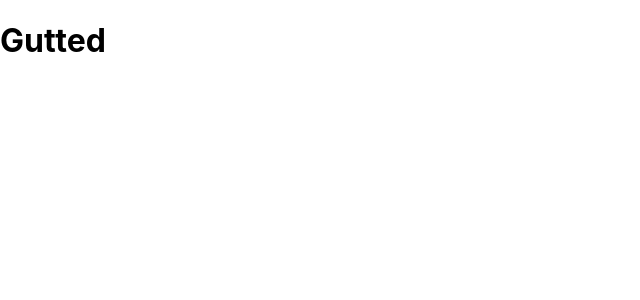
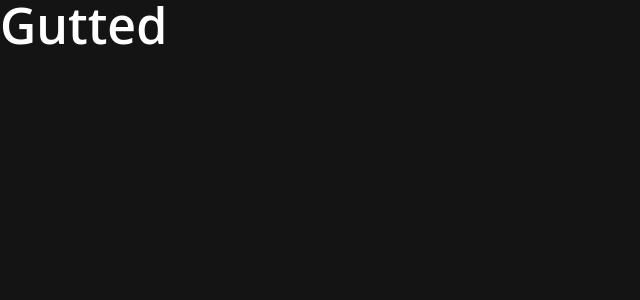
Before and after one commit to alex-lc/portfolio-next, a Next.js app: page / in a window 1280 px wide. Shown: the top 300 px of the page, without its empty margins (0-640 px from the left). Built offline with nearby package versions, Linux system fonts and the light colour scheme.

Commit message:
Deciding on fonts and colors.

```diff
--- a/pages/index.js
+++ b/pages/index.js
@@ -4,7 +4,7 @@
 export default function Home() {
   return (
     <div>
-      <h1>Gutted</h1>
+      <h1 className={classes.title}>Gutted</h1>
     </div>
   )
 }
--- a/styles/Home.module.css
+++ b/styles/Home.module.css
@@ -1,121 +1,4 @@
-.container {
-  min-height: 100vh;
-  padding: 0 0.5rem;
-  display: flex;
-  flex-direction: column;
-  justify-content: center;
-  align-items: center;
-  height: 100vh;
+.title {
+  font-size: 5rem;
+  font-weight: 600;
 }
-
-.main {
-  padding: 5rem 0;
-  flex: 1;
-  display: flex;
-  flex-direction: column;
-  justify-content: center;
-  align-items: center;
-}
-
-.footer {
-  width: 100%;
-  height: 100px;
-  border-top: 1px solid #eaeaea;
-  display: flex;
-  justify-content: center;
-  align-items: center;
-}
-
-.footer a {
-  display: flex;
-  justify-content: center;
-  align-items: center;
-  flex-grow: 1;
-}
-
-.title a {
-  color: #0070f3;
-  text-decoration: none;
-}
-
-.title a:hover,
-.title a:focus,
-.title a:active {
-  text-decoration: underline;
-}
-
-.title {
-  margin: 0;
-  line-height: 1.15;
-  font-size: 4rem;
-}
-
-.title,
-.description {
-  text-align: center;
-}
-
-.description {
-  line-height: 1.5;
-  font-size: 1.5rem;
-}
-
-.code {
-  background: #fafafa;
-  border-radius: 5px;
-  padding: 0.75rem;
-  font-size: 1.1rem;
-  font-family: Menlo, Monaco, Lucida Console, Liberation Mono, DejaVu Sans Mono,
-    Bitstream Vera Sans Mono, Courier New, monospace;
-}
-
-.grid {
-  display: flex;
-  align-items: center;
-  justify-content: center;
-  flex-wrap: wrap;
-  max-width: 800px;
-  margin-top: 3rem;
-}
-
-.card {
-  margin: 1rem;
-  padding: 1.5rem;
-  text-align: left;
-  color: inherit;
-  text-decoration: none;
-  border: 1px solid #eaeaea;
-  border-radius: 10px;
-  transition: color 0.15s ease, border-color 0.15s ease;
-  width: 45%;
-}
-
-.card:hover,
-.card:focus,
-.card:active {
-  color: #0070f3;
-  border-color: #0070f3;
-}
-
-.card h2 {
-  margin: 0 0 1rem 0;
-  font-size: 1.5rem;
-}
-
-.card p {
-  margin: 0;
-  font-size: 1.25rem;
-  line-height: 1.5;
-}
-
-.logo {
-  height: 1em;
-  margin-left: 0.5rem;
-}
-
-@media (max-width: 600px) {
-  .grid {
-    width: 100%;
-    flex-direction: column;
-  }
-}
--- a/styles/globals.css
+++ b/styles/globals.css
@@ -1,14 +1,60 @@
-html,
+/* http://meyerweb.com/eric/tools/css/reset/
+   v2.0 | 20110126
+   License: none (public domain)
+*/
+
+html, body, div, span, applet, object, iframe,
+h1, h2, h3, h4, h5, h6, p, blockquote, pre,
+a, abbr, acronym, address, big, cite, code,
+del, dfn, em, img, ins, kbd, q, s, samp,
+small, strike, strong, sub, sup, tt, var,
+b, u, i, center,
+dl, dt, dd, ol, ul, li,
+fieldset, form, label, legend,
+table, caption, tbody, tfoot, thead, tr, th, td,
+article, aside, canvas, details, embed,
+figure, figcaption, footer, header, hgroup,
+menu, nav, output, ruby, section, summary,
+time, mark, audio, video {
+	margin: 0;
+	padding: 0;
+	border: 0;
+	font-size: 100%;
+	font: inherit;
+	vertical-align: baseline;
+}
+/* HTML5 display-role reset for older browsers */
+article, aside, details, figcaption, figure,
+footer, header, hgroup, menu, nav, section {
+	display: block;
+}
 body {
-  padding: 0;
-  margin: 0;
-  font-family: -apple-system, BlinkMacSystemFont, Segoe UI, Roboto, Oxygen,
-    Ubuntu, Cantarell, Fira Sans, Droid Sans, Helvetica Neue, sans-serif;
+	line-height: 1;
+}
+ol, ul {
+	list-style: none;
+}
+blockquote, q {
+	quotes: none;
+}
+blockquote:before, blockquote:after,
+q:before, q:after {
+	content: '';
+	content: none;
+}
+table {
+	border-collapse: collapse;
+	border-spacing: 0;
 }
 
-a {
-  color: inherit;
-  text-decoration: none;
+/* Primary Font - Open Sans */
+@import url('https://fonts.googleapis.com/css2?family=Open+Sans:ital,wght@0,300;0,400;0,600;0,700;0,800;1,400;1,700&display=swap');
+
+html {
+  font-size: 62.5%;
+  background: #141414;
+  color: #ffffff;
+  font-family: 'Open Sans', sans-serif;
 }
 
 * {
```
